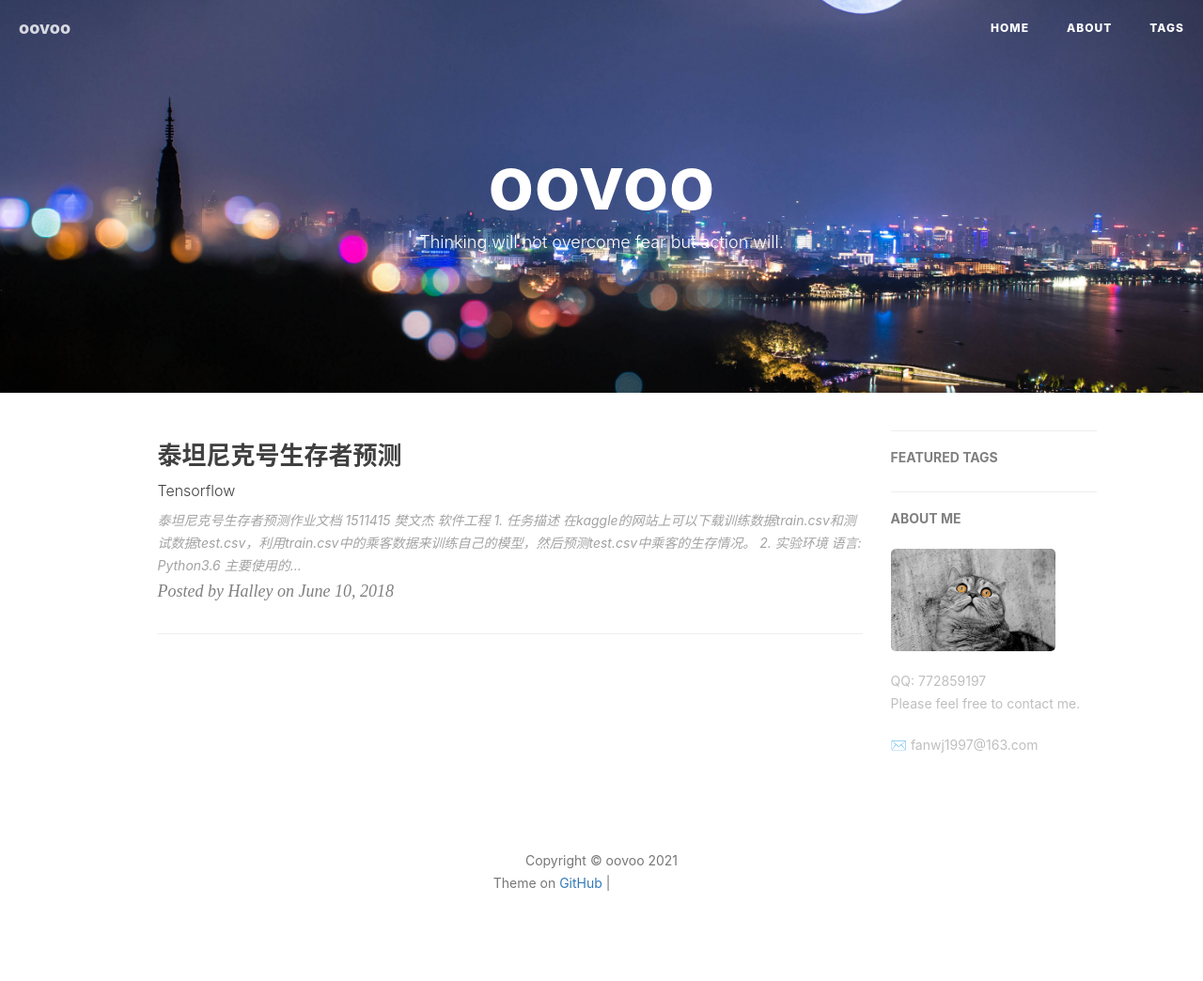
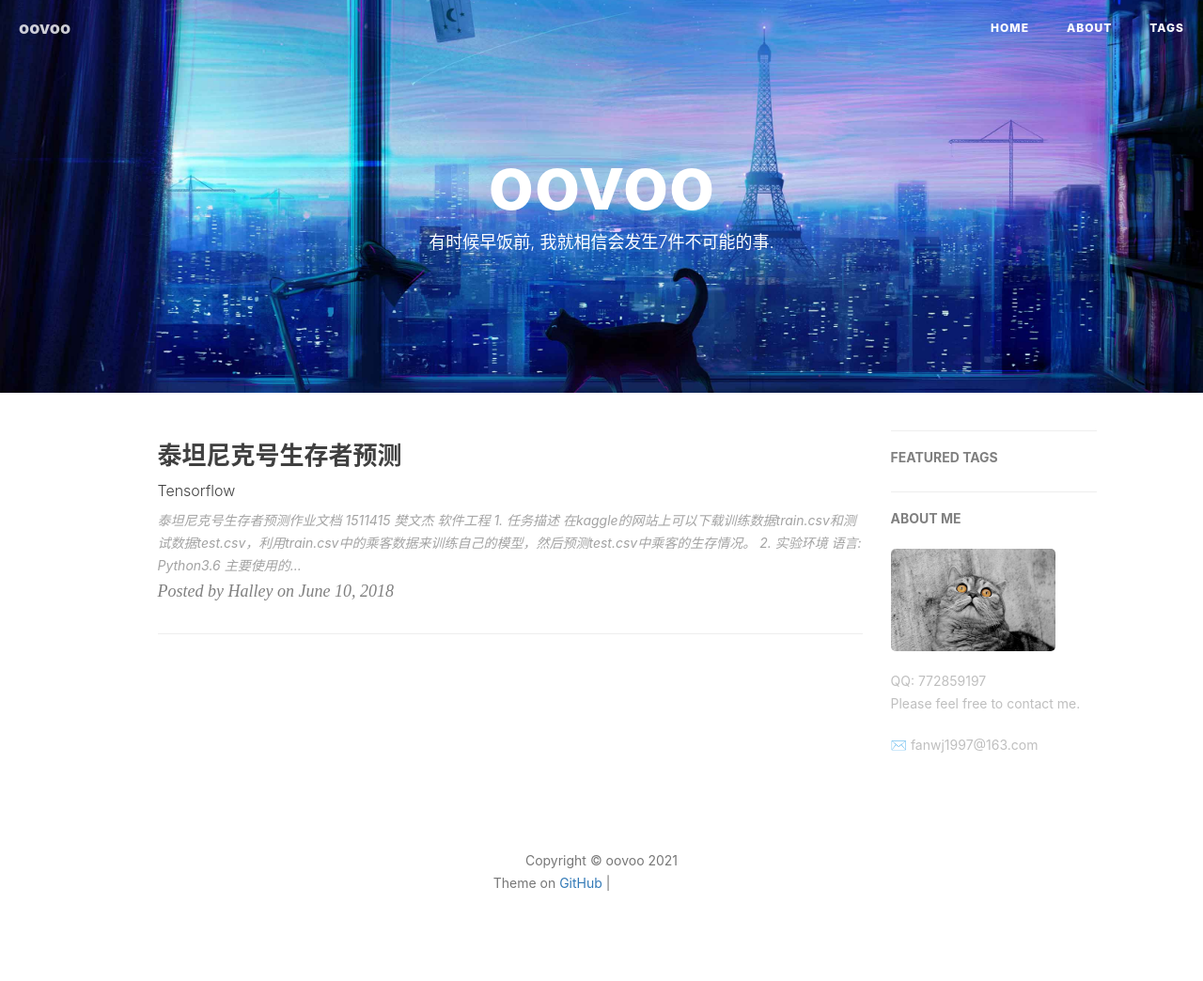
Before and after one commit to banshee1/banshee1.github.com, a Jekyll site: the page built from index.html, in a window 1280 px wide. Shown: the whole page at 94% size. Built offline with Jekyll 4.4.1, drawn with Linux system fonts in a browser that asks for light colours; nearby versions of some CDN libraries; the list of posts is cut into pages by our own code; comment, search, counter and statistics services are not loaded; grey boxes are pictures that could not be loaded.

Commit message:
更改图片

```diff
--- a/index.html
+++ b/index.html
@@ -1,6 +1,6 @@
 ---
 layout: page
-description: "Thinking will not overcome fear but action will."
+description: "有时候早饭前, 我就相信会发生7件不可能的事."
 ---
 
 {% for post in paginator.posts %}
```
Also changed, not shown: img/main-bg-back1.jpg (added), img/main-bg-back2.jpg (added), img/main-bg.jpg, img/main-bg2.jpg.
